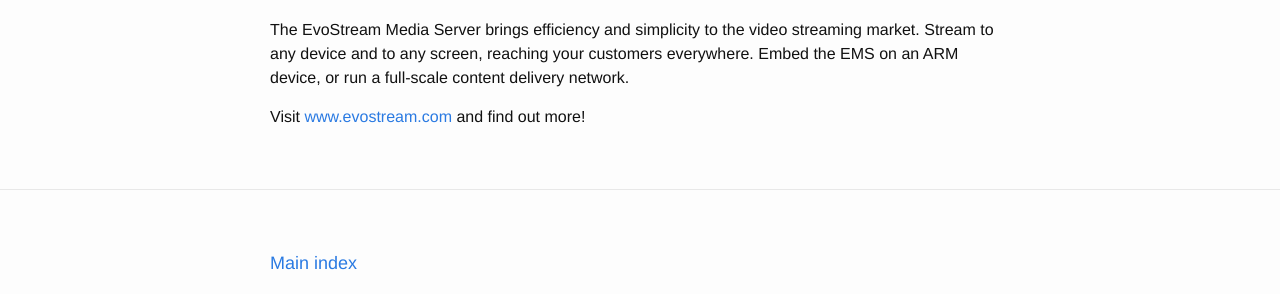
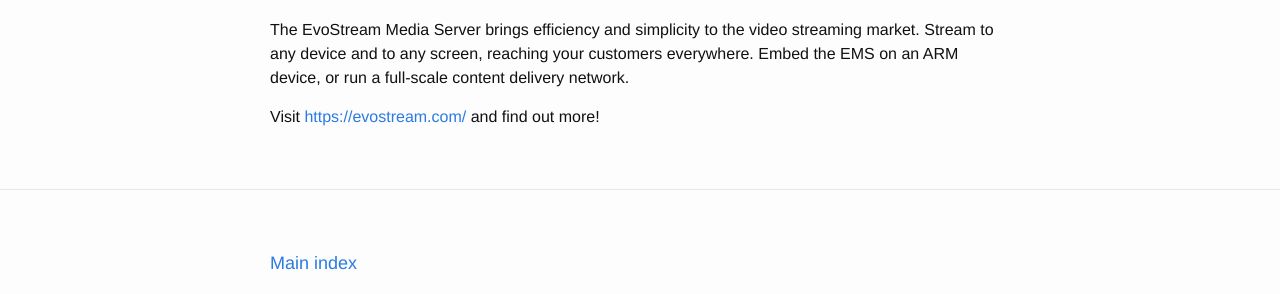
Before and after one commit to EvoStream/EvoStream.github.io, a Jekyll site: the page built from about.md, in a window 1280 px wide. Shown: the part 227-521 px from the top of the page. Built offline with Jekyll 4.4.1, drawn with Linux system fonts in a browser that asks for light colours.

Commit message:
Fix link to EvoStream home page

```diff
--- a/about.md
+++ b/about.md
@@ -8,4 +8,4 @@
 
 The EvoStream Media Server brings efficiency and simplicity to the video streaming market. Stream to any device and to any screen, reaching your customers everywhere. Embed the EMS on an ARM device, or run a full-scale content delivery network.
 
-Visit [www.evostream.com](www.evostream.com) and find out more!
+Visit [https://evostream.com/](https://evostream.com/) and find out more!
```
